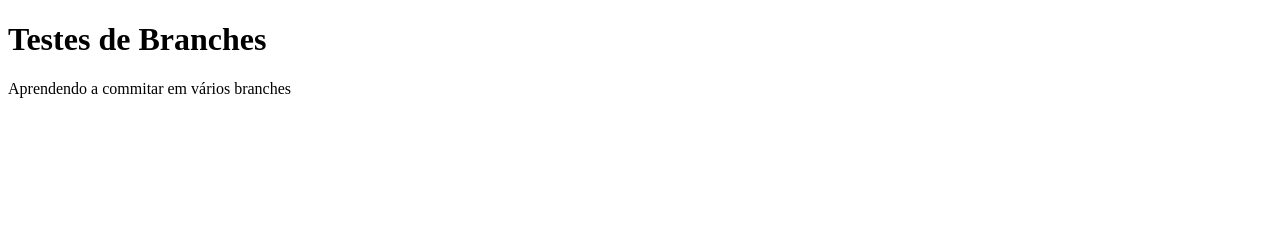
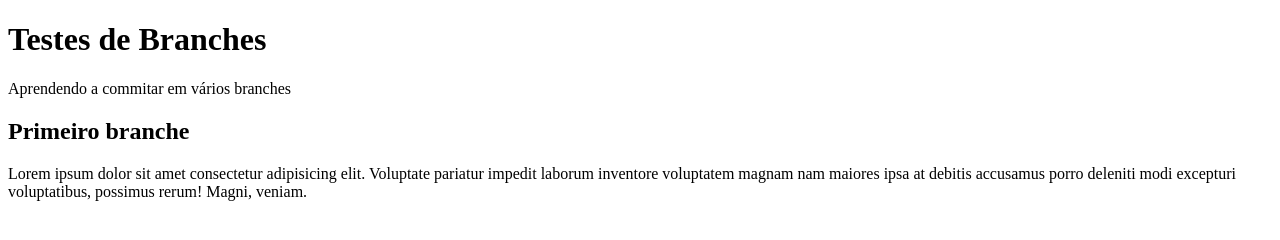
Before and after one commit to DevSamuelJaques/projeto-site-teste, a plain HTML site: page index.html in a window 1280 px wide. Drawn offline with Linux system fonts and the light colour scheme.

Commit message:
conteúdo

```diff
--- a/index.html
+++ b/index.html
@@ -11,7 +11,8 @@
             <h1>Testes de Branches</h1>
         </head>
     <p>Aprendendo a commitar em vários branches</p>
-
+        <h2>Primeiro branche</h2>
+        <p>Lorem ipsum dolor sit amet consectetur adipisicing elit. Voluptate pariatur impedit laborum inventore voluptatem magnam nam maiores ipsa at debitis accusamus porro deleniti modi excepturi voluptatibus, possimus rerum! Magni, veniam.</p>
     </main>
 </body>
 </html>
```
